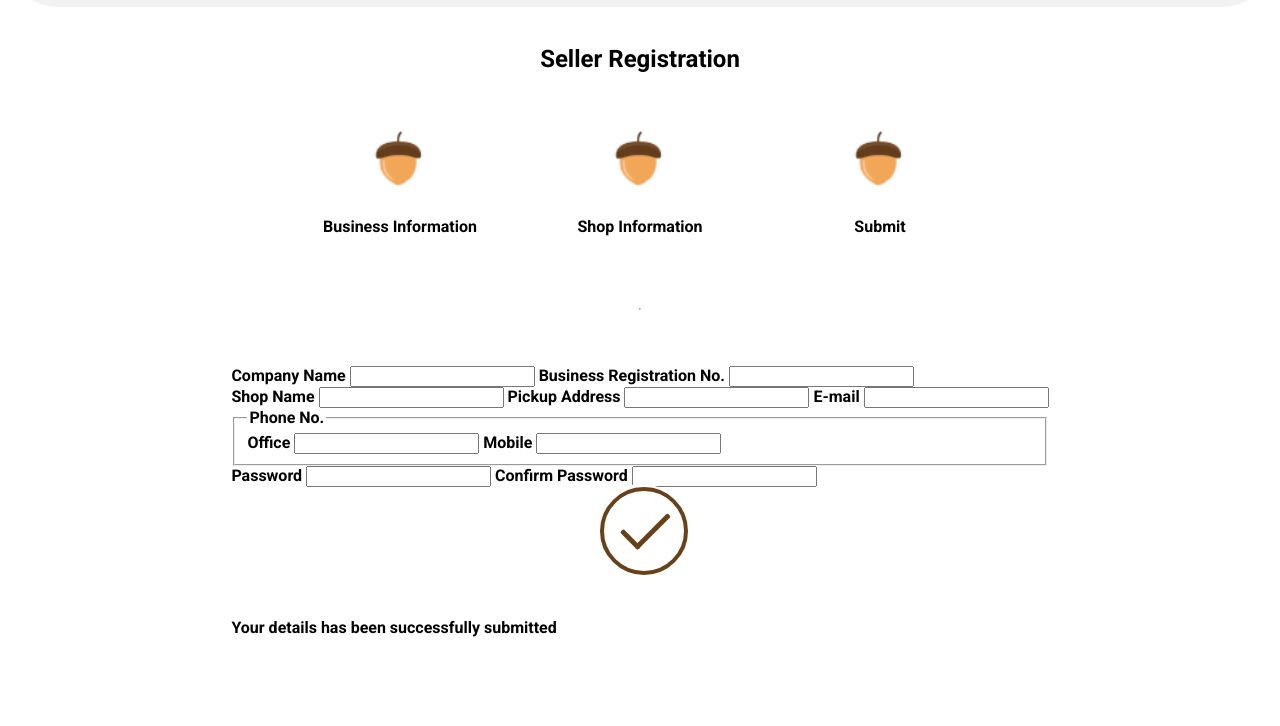
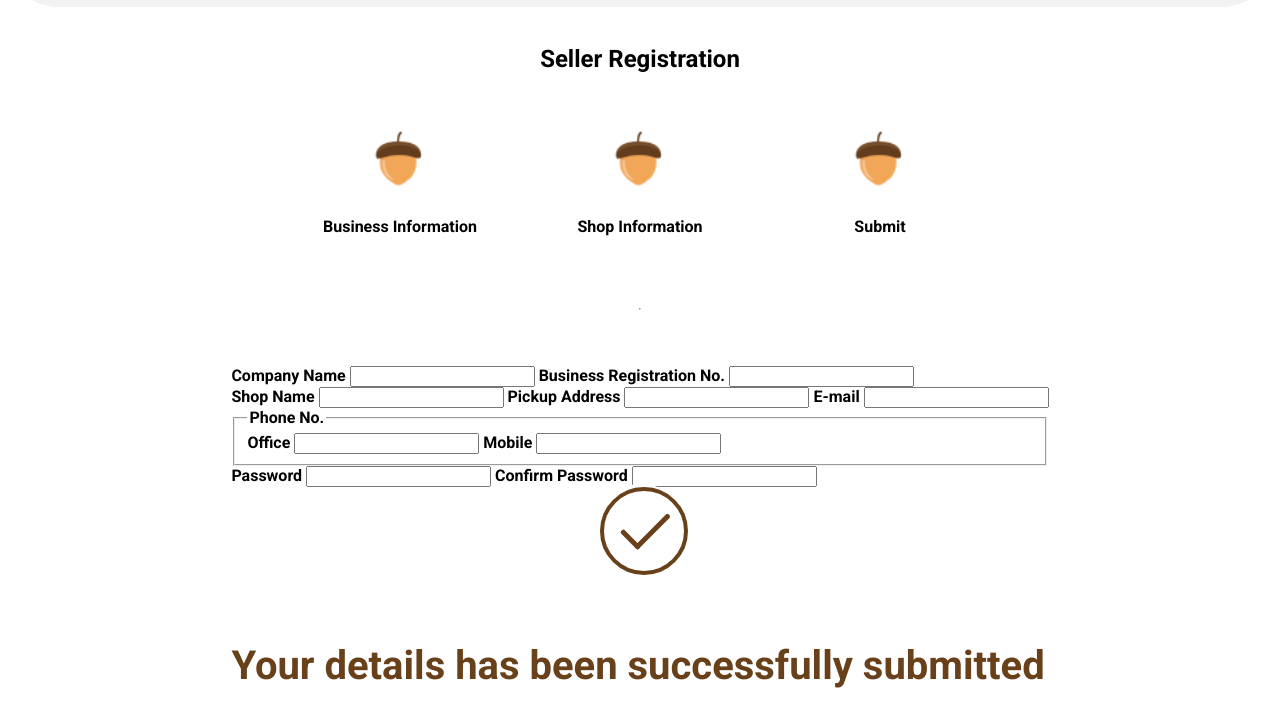
Before and after one commit to gabrielmlow21/lulabuy-seller-form, a plain HTML site: page index.html in a window 1280 px wide. Shown: the part 124-850 px from the top of the page. Before the commit the page ends 800 px from the top, so only its background shows below. Drawn offline with nearby package versions, Linux system fonts and the light colour scheme.

Commit message:
added success-message styling

```diff
--- a/index.html
+++ b/index.html
@@ -66,7 +66,7 @@
                         <div class="icon-fix"></div>
                     </div>
                 </div>
-                <p class="success-paragraph">Your details has been successfully submitted</p>
+                <p class="success-message">Your details has been successfully submitted</p>
             </div>
         </form>
     </div>
--- a/style.css
+++ b/style.css
@@ -211,3 +211,8 @@ h1, h2 {
         top: 38px;
     }
 }
+
+.success-message {
+    font-size: 2.5rem;
+    color: var(--brown);
+}
```
